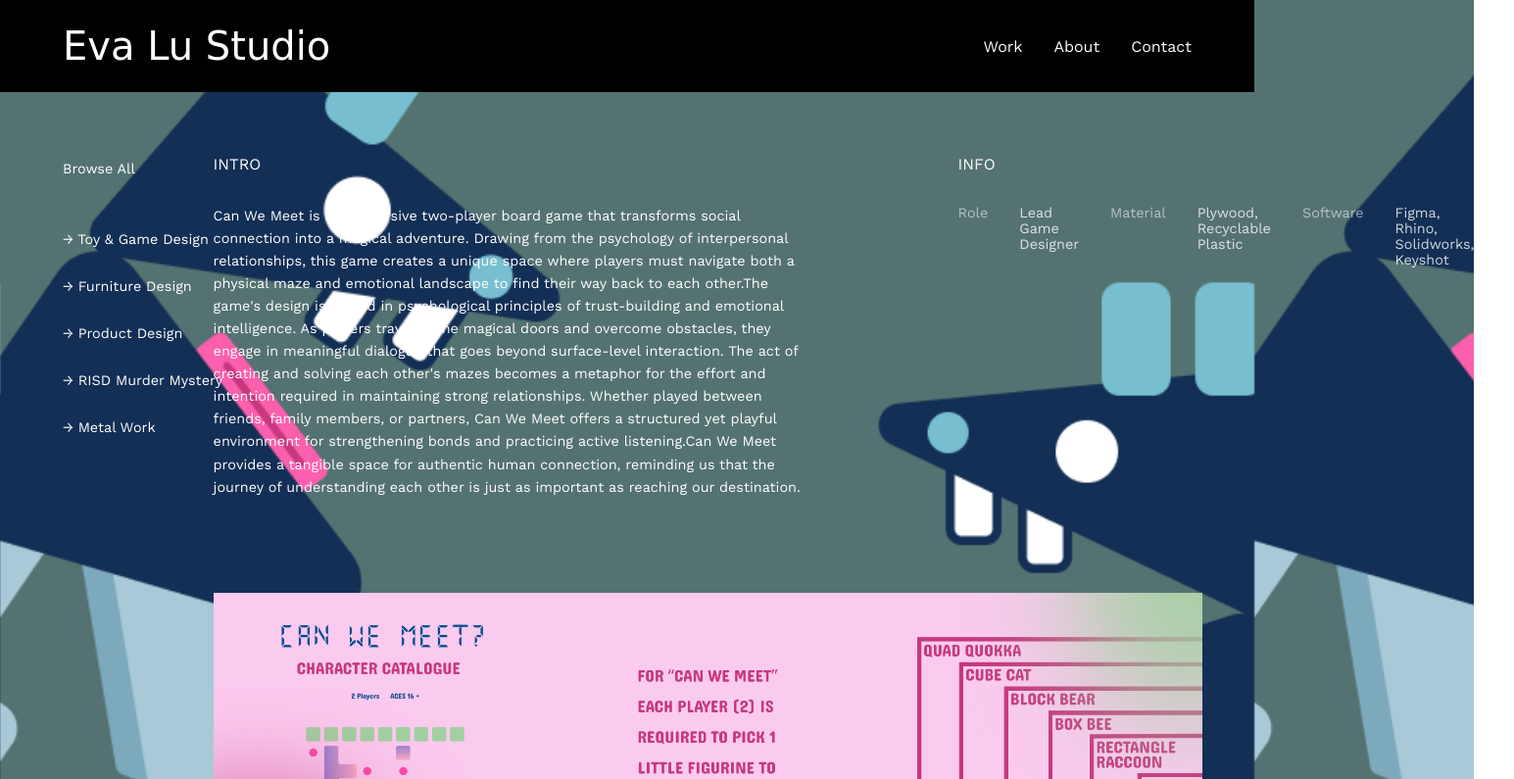
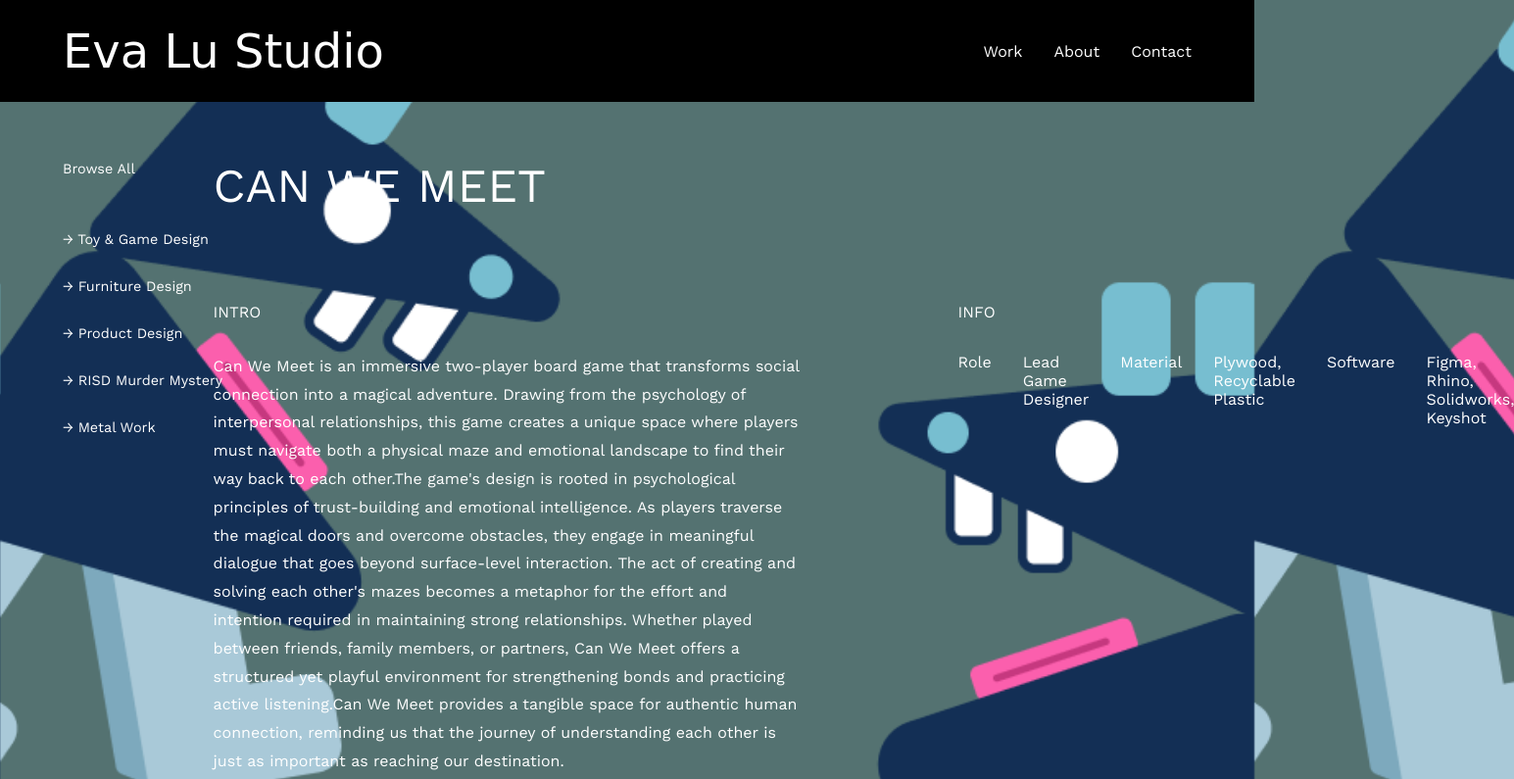
Before and after one commit to EvaLuglitched/EwaStudio, a plain HTML site: page canwemeet.html in a window 1280 px wide. Shown: the top 795 px of the page at 98% size, 1545 px wide, since content can reach past the window. Drawn offline with nearby package versions, Linux system fonts and the light colour scheme; a web font is replaced by a local one.

Commit message:
update
update

```diff
--- a/canwemeet.html
+++ b/canwemeet.html
@@ -30,6 +30,10 @@
         <a href="category/mystery.html">→ RISD Murder Mystery</a>
         <a href="category/metal.html">→ Metal Work</a>
     </div>
+
+    <section class="project-title">
+        <h1>CAN WE MEET</h1>
+    </section>
 
     <section class="project-intro">
         <div class="intro-content">
@@ -144,6 +148,7 @@
             <div class="spacer"></div>
 
             <img src="images/canwemeet/slide12.JPG" alt="birdhouse Presentation 5">
+            <div class="spacer"></div>
             <img src="images/canwemeet/slide13.jpg" alt="birdhouse Presentation 5">
         </div>
     </div>
--- a/styles.css
+++ b/styles.css
@@ -25,7 +25,7 @@ body {
 
 .logo {
     font-family: 'UnifrakturMaguntia', cursive;
-    font-size: 2.5rem;
+    font-size: 3rem;
     color: white;
 }
 
@@ -131,14 +131,14 @@ body {
 
 .project-info h3 {
     margin: 0;
-    font-size: 1rem;
+    font-size: 1.2rem;
     font-weight: 400;
     margin-bottom: 0.5rem;
 }
 
 .project-info p {
     margin: 0;
-    font-size: 0.8rem;
+    font-size: 0.9rem;
     opacity: 0.8;
     line-height: 1.5;
 }
@@ -167,8 +167,28 @@ body {
 }
 
 /* Project Introduction Styles */
+
+.project-title {
+    width: 100%;
+    text-align: left;  /* Changed from center to left to match intro */
+    padding: 3rem 0;
+    margin-bottom: 1rem;
+    margin-left: 17%;  /* Added to match intro alignment */
+    width: 83%;        /* Added to match intro width */
+}
+
+.project-title h1 {
+    font-family: 'Work Sans', sans-serif;
+    font-size: 3rem;  /* Increased from 3rem for bigger impact */
+    font-weight: 400;   /* Added to match intro style */
+    color: white;
+    margin: 0;
+    padding: 0;
+    line-height: 1.6;  /* Added to match intro line height */
+}
+
 .project-intro {
-    padding: 4rem 0 2rem 0;
+    padding: 1rem 0 2rem 0;
     color: white;
 }
 
@@ -186,8 +206,8 @@ body {
 }
 
 .intro-left p {
-    font-size: 0.9rem;
-    line-height: 1.6;
+    font-size: 1rem;
+    line-height: 1.8;
 }
 
 .intro-right {
@@ -206,17 +226,17 @@ body {
 .project-details {
     display: flex;
     gap: 2rem;
-    font-size: 0.9rem;
-    opacity: 0.8;
+    font-size: 1rem;
+    opacity: 1;
 }
 
 .detail-label {
-    color: rgba(255, 255, 255, 0.7);
+    color: white;
     margin-bottom: 0.5rem;
 }
 
 .detail-value {
-    font-size: 0.9rem;
+    font-size: 1rem;
     margin-bottom: 2rem;
 }
 
@@ -253,8 +273,8 @@ body {
 }
 
 .feature-text p {
-    font-size: 0.9rem;
-    line-height: 1.6;
+    font-size: 1rem;
+    line-height: 1.8;
 }
 
 .content-row {
```
Also changed, not shown: adaseco.html (+4 -0 lines), barstool.html (+15 -0 lines), birdhouse.html (+4 -0 lines), deskorganizer.html (+4 -0 lines), inflatablechair.html (+4 -0 lines), ouijaboard.html (+7 -0 lines), survivalguide.html (+4 -0 lines), 3 other files.
